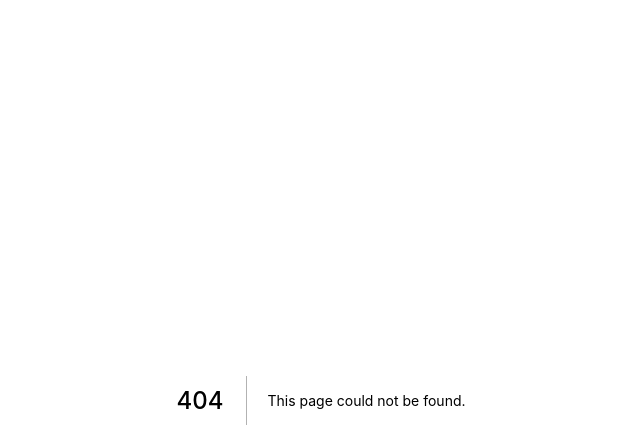
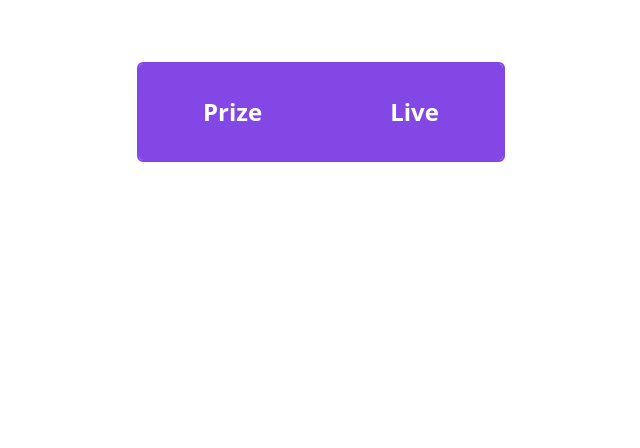
Before and after one commit to thendg/stakeify, a Next.js app: page /generate in a window 1280 px wide. Before the commit this address had no page. Shown: the top 448 px of the page, without its empty margins (319-959 px from the left). Built offline with nearby package versions, Linux system fonts and the light colour scheme.

Commit message:
Created deploy contract page

```diff
--- a/pages/_app.js
+++ b/pages/_app.js
@@ -1,7 +1,7 @@
-import '../styles/globals.css'
+import "../styles/globals.css";
 
 function MyApp({ Component, pageProps }) {
-  return <Component {...pageProps} />
+  return <Component {...pageProps} />;
 }
 
-export default MyApp
+export default MyApp;
--- /dev/null
+++ b/pages/generate.js
@@ -0,0 +1,101 @@
+import React, { Component } from "react";
+
+class Generate extends Component {
+  constructor(props) {
+    super(props);
+
+    // Set initial state
+    this.state = { content: <></> };
+
+    // Binding this keyword
+    this.handleClick = this.handleClick.bind(this);
+  }
+
+  handleClick(index) {
+    const content = [
+      <>
+        <div class="flex flex-col w-full justify-center items-center">
+          <label for="price" class="text-xl font-medium text-gray-700">
+            Competition Name
+          </label>
+
+          <input
+            type="text"
+            name="price"
+            id="price"
+            class="rounded-md py-2 w-1/3 shadow text-l"
+            placeholder=" e.g. Rocket League Championship Series"
+          ></input>
+        </div>
+        <div class="flex flex-col w-full justify-center items-center pt-8 ">
+          <label for="price" class="text-xl font-medium text-gray-700">
+            Competition Code
+          </label>
+          <input
+            type="text"
+            name="price"
+            id="price"
+            class="rounded-md w-1/3 shadow py-2 text-l"
+            placeholder=" e.g. RLCS"
+          ></input>
+        </div>
+        <div class="flex flex-col w-full justify-center items-center p-8">
+          <button class="bg-transparent hover:bg-[#8247e5] text-[#8247e5] font-semibold hover:text-white py-6 px-12 border-2 border-[#8247e5] hover:border-transparent rounded text-xl">
+            Deploy Contract
+          </button>
+        </div>
+      </>,
+      <>
+        <div class="flex flex-col w-full justify-center items-center">
+          <label for="price" class="text-xl font-medium text-gray-700">
+            Game Code
+          </label>
+          <input
+            type="text"
+            name="price"
+            id="price"
+            class="rounded-md py-2 w-1/3 shadow text-l"
+            placeholder=" e.g. RL"
+          ></input>
+        </div>
+        <div class="flex flex-col w-full justify-center items-center p-8">
+          <button class="bg-transparent hover:bg-[#8247e5] text-[#8247e5] font-semibold hover:text-white py-6 px-12 border-2 border-[#8247e5] hover:border-transparent rounded text-xl">
+            Deploy Contract
+          </button>
+        </div>
+      </>,
+    ];
+    this.setState({ content: content[index] });
+  }
+
+  render() {
+    return (
+      <>
+        <div>
+          <div class="flex justify-center p-16">
+            <div>
+              <div class="inline-flex">
+                <button
+                  class="bg-[#8247e5] hover:bg-white text-2xl text-white hover:text-[#8247e5] font-bold py-8 px-16 rounded-l outline outline-[#8247e5] outline-2"
+                  onClick={() => this.handleClick(0)}
+                >
+                  Prize
+                </button>
+                <button
+                  class="bg-[#8247e5] hover:bg-white text-2xl text-white hover:text-[#8247e5] font-bold py-8 px-16 rounded-r outline outline-[#8247e5] outline-2"
+                  onClick={() => this.handleClick(1)}
+                >
+                  Live
+                </button>
+              </div>
+            </div>
+          </div>
+
+          {this.state.content}
+        </div>
+      </>
+    );
+  }
+}
+
+export default Generate;
--- a/tailwind.config.js
+++ b/tailwind.config.js
@@ -5,4 +5,4 @@ module.exports = {
     extend: {},
   },
   plugins: [],
-}
+};
```
